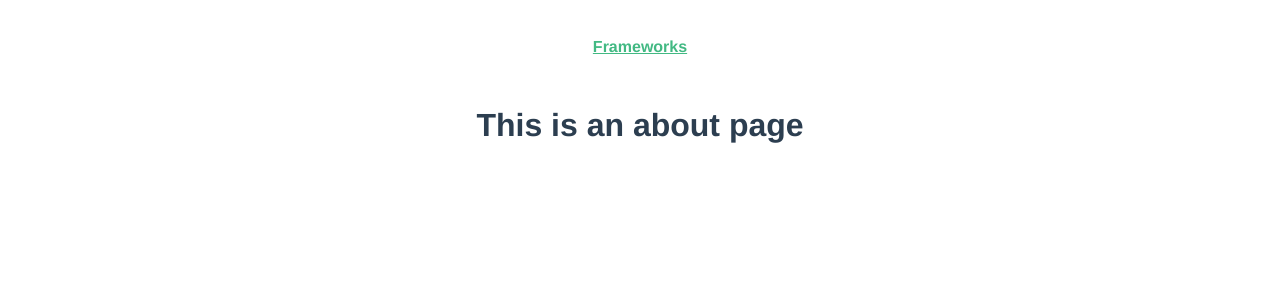
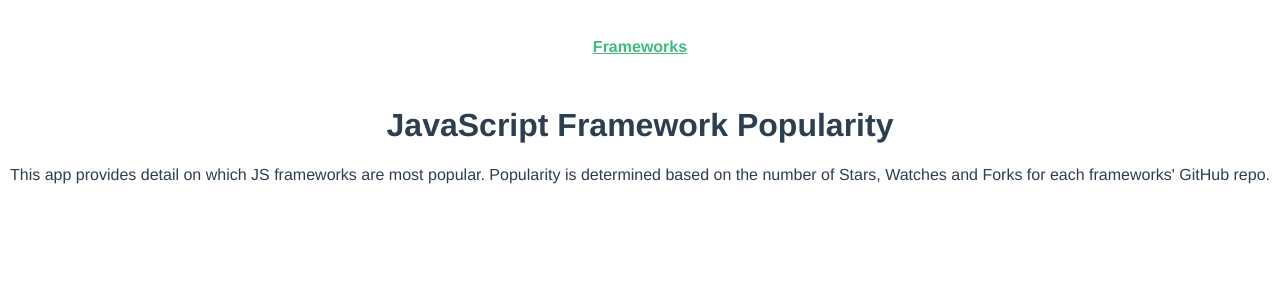
Before and after one commit to ryanmball/js-framework-watcher, a Vue app: page / in a window 1280 px wide. Shown: the top 300 px of the page. Built offline with nearby package versions, Linux system fonts and the light colour scheme; no server answers.

Commit message:
adds axios and fetch request for vuejs repo data - testing

```diff
--- a/src/views/Frameworks.vue
+++ b/src/views/Frameworks.vue
@@ -1,5 +1,32 @@
 <template>
-  <div class="about">
-    <h1>This is an about page</h1>
+  <div class="home">
+    <h1>{{ heading }}</h1>
+    <p>
+      This app provides detail on which JS frameworks are most popular.
+      Popularity is determined based on the number of Stars, Watches and Forks
+      for each frameworks' GitHub repo.
+    </p>
   </div>
 </template>
+
+<style></style>
+
+<script>
+import axios from "axios";
+export default {
+  data: () => {
+    return {
+      heading: "JavaScript Framework Popularity",
+    };
+  },
+  created: () => {
+    axios.get("/repos/vuejs/vue").then((response) => {
+      console.log(response.data);
+    });
+    fetch("https://api.github.com/repos/vuejs/vue")
+      .then((response) => response.json())
+      .then((data) => console.log(data));
+  },
+  methods: {},
+};
+</script>
```
